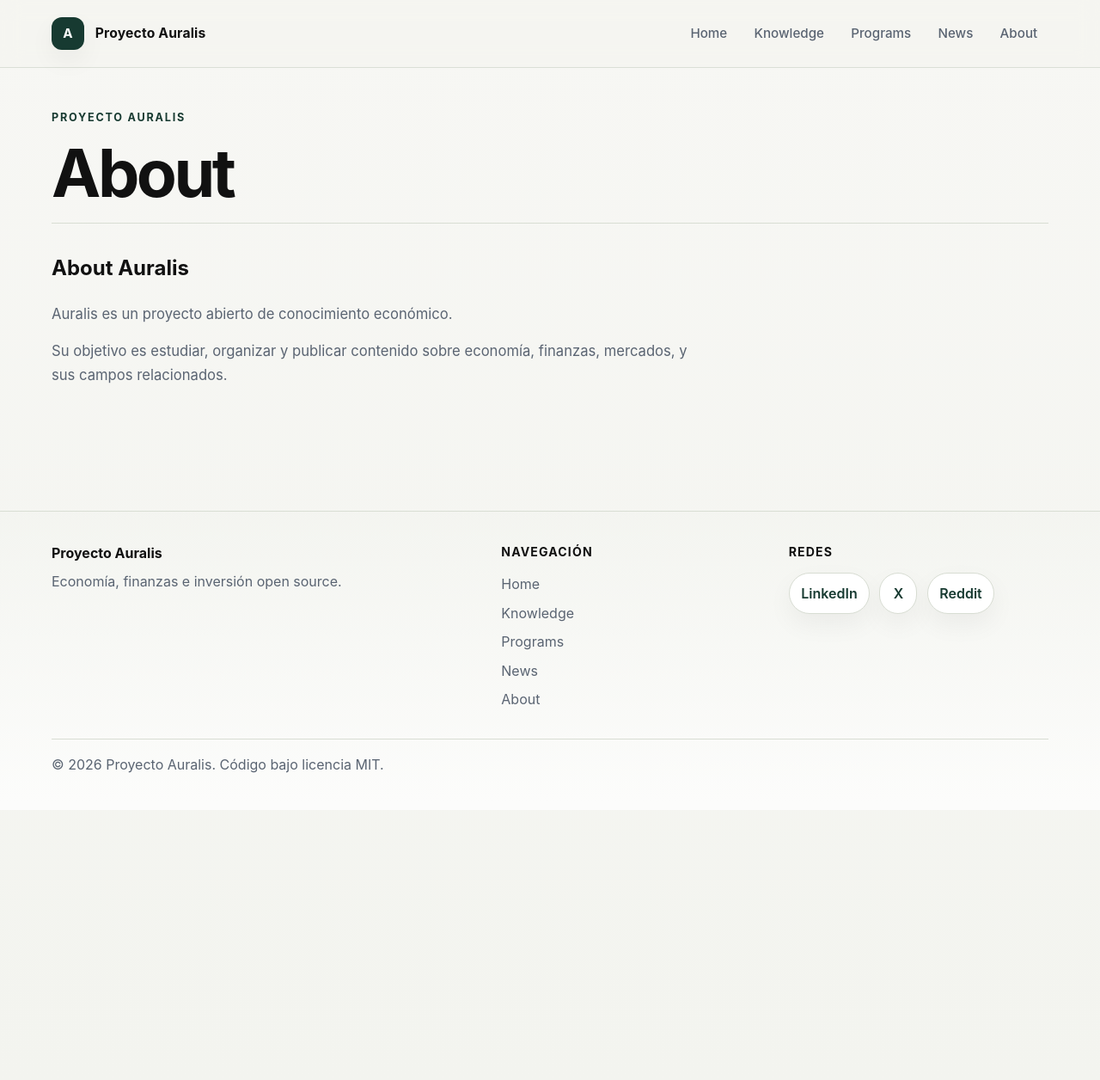
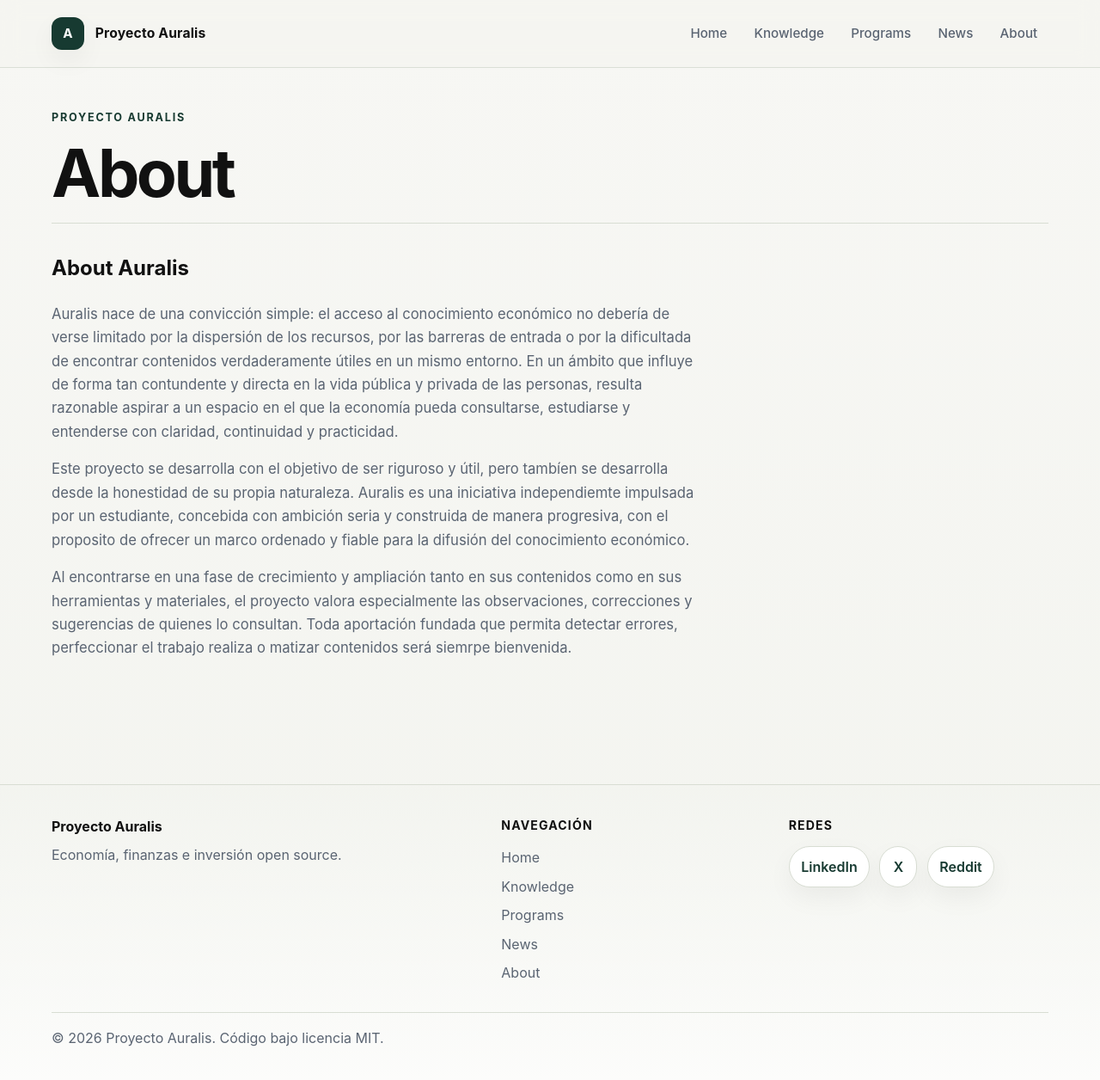
Before and after one commit to Proyecto-Auralis/auralis-site, a Jekyll site: the page built from about.md, in a window 1280 px wide and 1260 px high. Shown: the top 1256 px of the window at 86% size. Built offline with Jekyll 4.4.1, drawn with Linux system fonts in a browser that asks for light colours.

Commit message:
Update about.md

```diff
--- a/about.md
+++ b/about.md
@@ -6,6 +6,8 @@ permalink: /about/
 
 # About Auralis
 
-Auralis es un proyecto abierto de conocimiento económico.
+Auralis nace de una convicción simple: el acceso al conocimiento económico no debería de verse limitado por la dispersión de los recursos, por las barreras de entrada o por la dificultada de encontrar contenidos verdaderamente útiles en un mismo entorno. En un ámbito que influye de forma tan contundente y directa en la vida pública y privada de las personas, resulta razonable aspirar a un espacio en el que la economía pueda consultarse, estudiarse y entenderse con claridad, continuidad y practicidad.
 
-Su objetivo es estudiar, organizar y publicar contenido sobre economía, finanzas, mercados, y sus campos relacionados.
+Este proyecto se desarrolla con el objetivo de ser riguroso y útil, pero tambíen se desarrolla desde la honestidad de su propia naturaleza. Auralis es una iniciativa independiemte impulsada por un estudiante, concebida con ambición seria y construida de manera progresiva, con el proposito de ofrecer un marco ordenado y fiable para la difusión del conocimiento económico.
+
+Al encontrarse en una fase de crecimiento y ampliación tanto en sus contenidos como en sus herramientas y materiales, el proyecto valora especialmente las observaciones, correcciones y sugerencias de quienes lo consultan. Toda aportación fundada que permita detectar errores, perfeccionar el trabajo realiza o matizar contenidos será siemrpe bienvenida.
```
